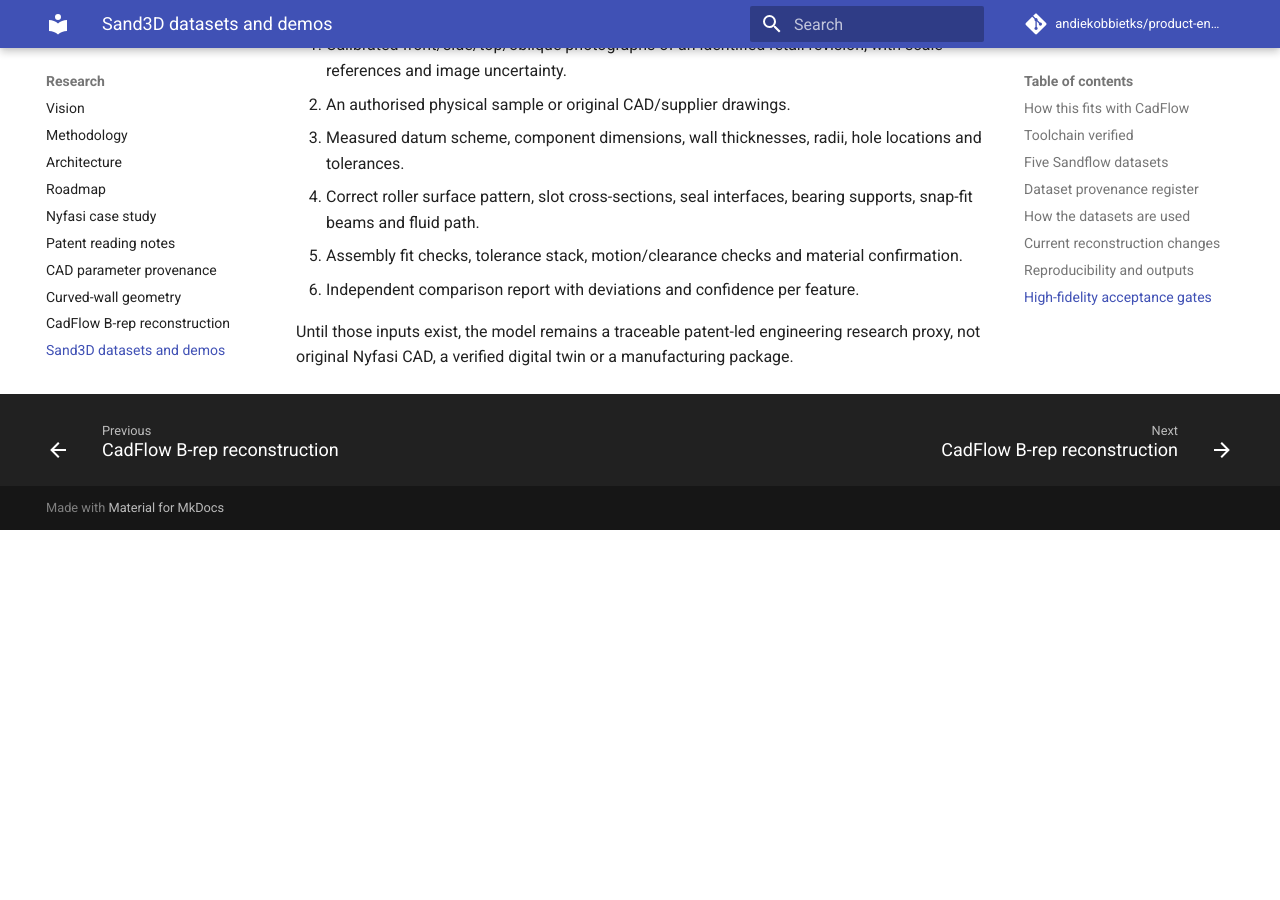
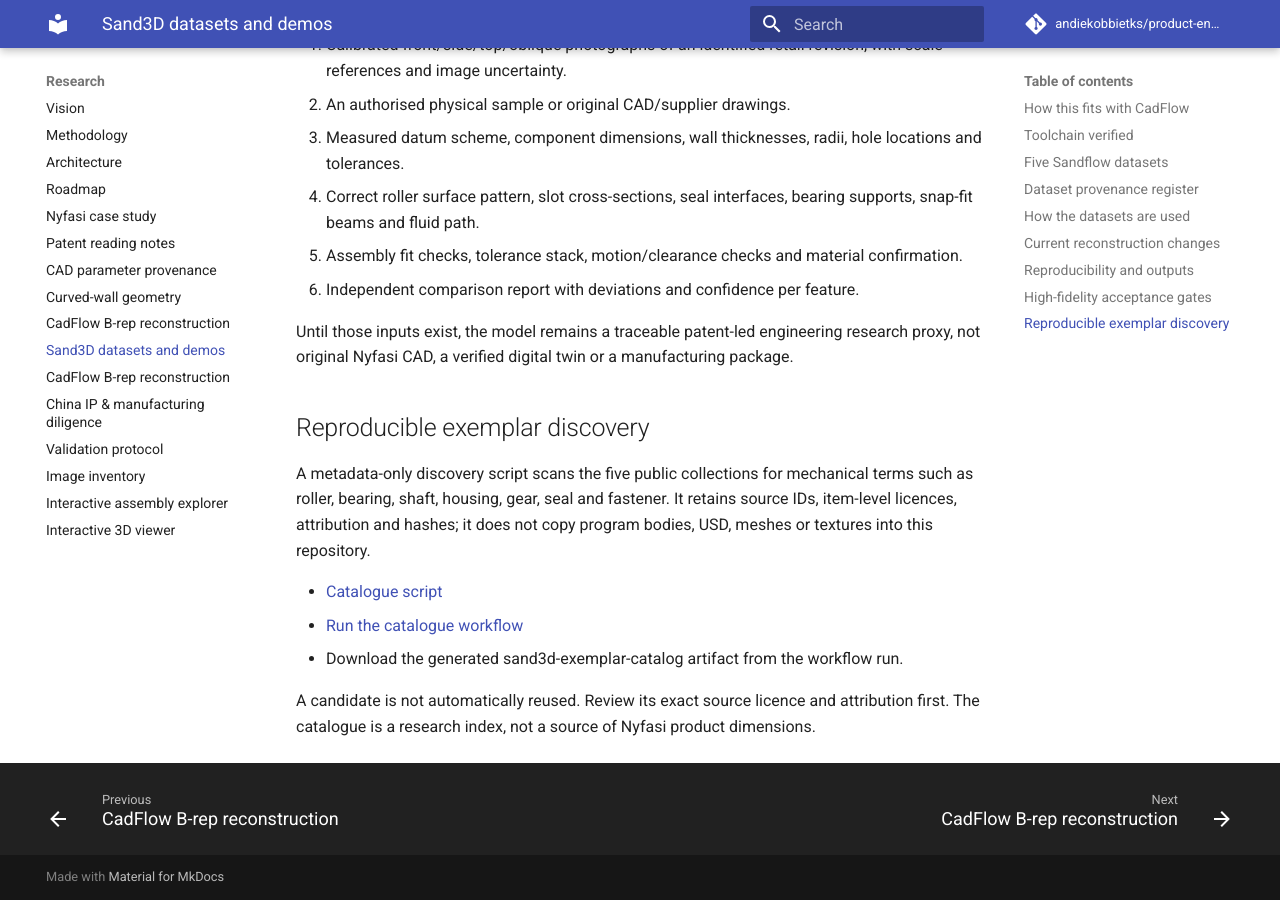
Before and after one commit to andiekobbietks/product-engineering-lab, an MkDocs documentation site: the page built from docs/experiments/sand3d-dataset-strategy.md, in a window 1280 px wide and 900 px high, scrolled down 3567 px. Built offline with MkDocs 1.6.1 and Material for MkDocs 9.7.7, drawn with Linux system fonts in a browser that asks for light colours; comment, search, counter and statistics services are not loaded; before the commit the page ends 4097 px from its top, so only the background shows below that.

Commit message:
Document automated Sand3D exemplar discovery

```diff
--- a/docs/experiments/sand3d-dataset-strategy.md
+++ b/docs/experiments/sand3d-dataset-strategy.md
@@ -85,3 +85,14 @@ A more detailed render is not, by itself, high fidelity. The next fidelity gates
 6. Independent comparison report with deviations and confidence per feature.
 
 Until those inputs exist, the model remains a traceable patent-led engineering research proxy, not original Nyfasi CAD, a verified digital twin or a manufacturing package.
+
+
+## Reproducible exemplar discovery
+
+A metadata-only discovery script scans the five public collections for mechanical terms such as roller, bearing, shaft, housing, gear, seal and fastener. It retains source IDs, item-level licences, attribution and hashes; it does not copy program bodies, USD, meshes or textures into this repository.
+
+- [Catalogue script](https://github.com/andiekobbietks/product-engineering-lab/blob/main/experiments/001-nyfasi-reconstruction/scripts/catalog_sand3d_examples.py)
+- [Run the catalogue workflow](https://github.com/andiekobbietks/product-engineering-lab/actions/workflows/sand3d-catalog.yml)
+- Download the generated sand3d-exemplar-catalog artifact from the workflow run.
+
+A candidate is not automatically reused. Review its exact source licence and attribution first. The catalogue is a research index, not a source of Nyfasi product dimensions.
```
